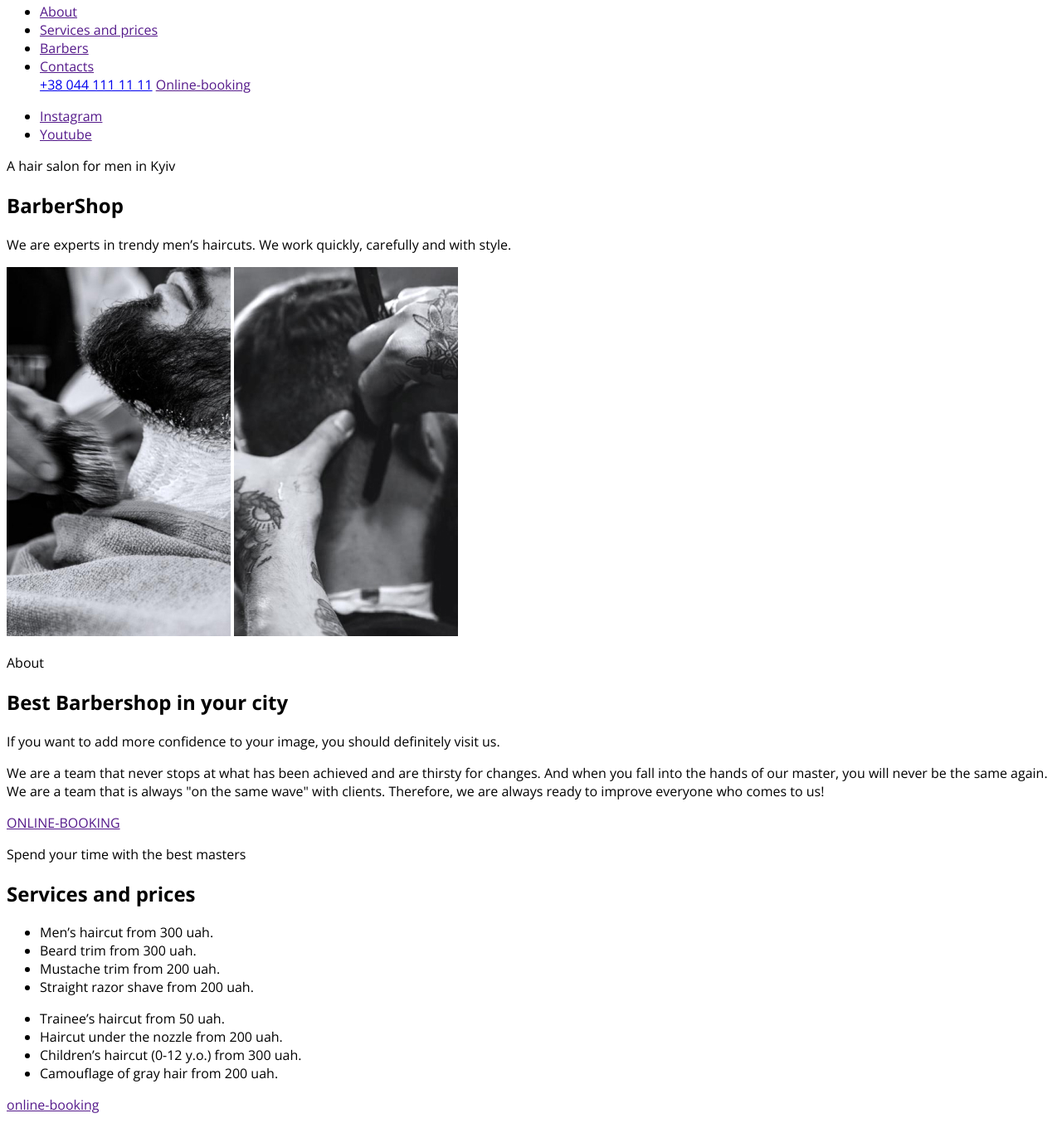
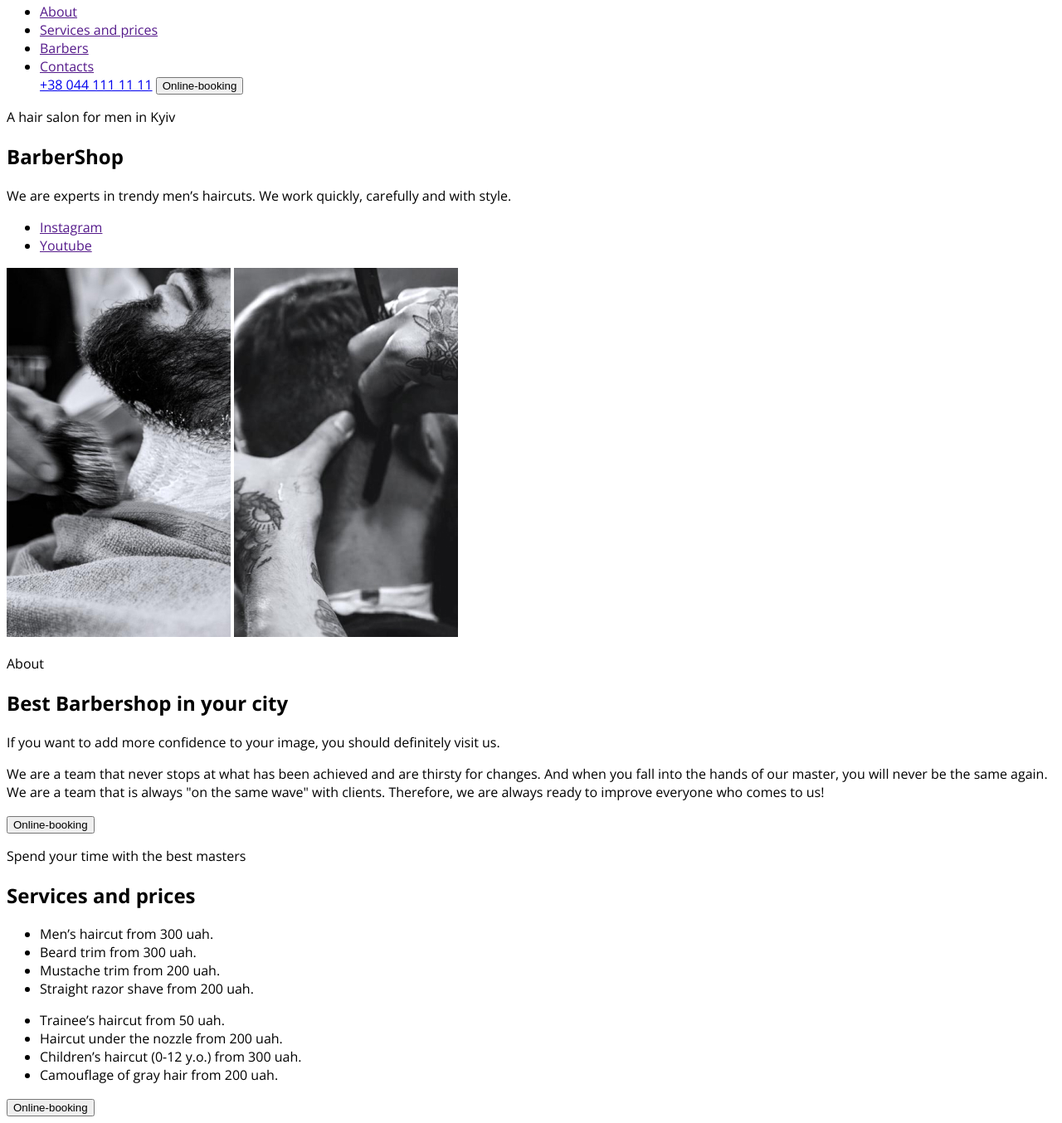
Before and after one commit to VlasiukOleg/Barbershop-En, a plain HTML site: page index.html in a window 1280 px wide. Shown: the part 82-1436 px from the top of the page at 83% size. Drawn offline with nearby package versions, Linux system fonts and the light colour scheme.

Commit message:
furst third section

```diff
--- a/index.html
+++ b/index.html
@@ -17,23 +17,23 @@
                 <li><a href="">Barbers</a></li>
                 <li><a href="">Contacts</a></li>
                 <a href="tel:+380441111111">+38 044 111 11 11</a>
-                <a href="">Online-booking</a>
+                <button type="button">Online-booking</button>
             </ul>
         </header>
         <!-- Main -->
         <main>
             <!-- Hero -->
             <section>
-                <ul>
-                    <li><a href="">Instagram</a></li>
-                    <li><a href="">Youtube</a></li>
-                </ul>
                 <p>A hair salon for men in Kyiv</p>
                 <h1>BarberShop</h1>
                 <p>
                     We are experts in trendy men’s haircuts. We work quickly, carefully and with
                     style.
                 </p>
+                <ul>
+                    <li><a href="">Instagram</a></li>
+                    <li><a href="">Youtube</a></li>
+                </ul>
             </section>
             <!-- About Us -->
             <section>
@@ -51,7 +51,7 @@
                     same again. We are a team that is always "on the same wave" with clients.
                     Therefore, we are always ready to improve everyone who comes to us!
                 </p>
-                <a href="">ONLINE-BOOKING</a>
+                <button type="button">Online-booking</button>
             </section>
             <!-- Services and Prices -->
             <section>
@@ -69,7 +69,7 @@
                     <li>Children’s haircut (0-12 y.o.) from 300 uah.</li>
                     <li>Camouflage of gray hair from 200 uah.</li>
                 </ul>
-                <a href="">online-booking</a>
+                <button type="button">Online-booking</button>
             </section>
         </main>
 
```
